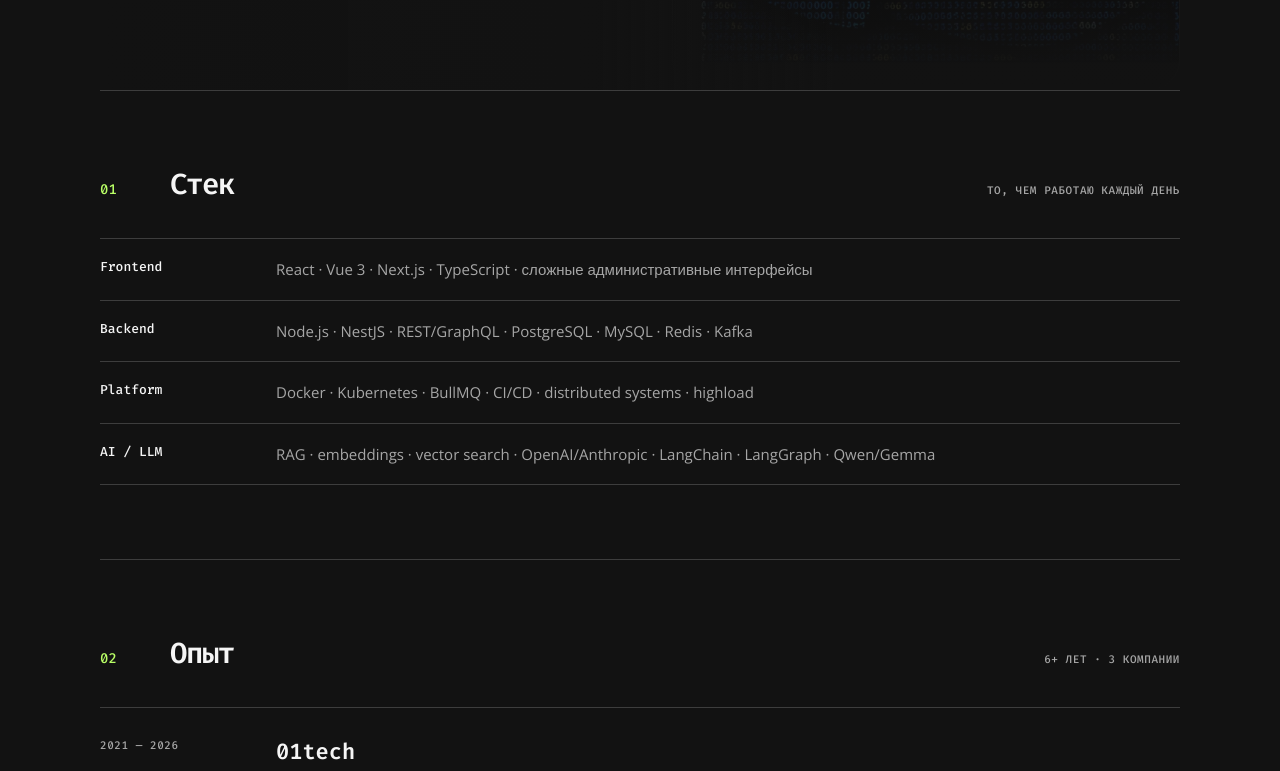
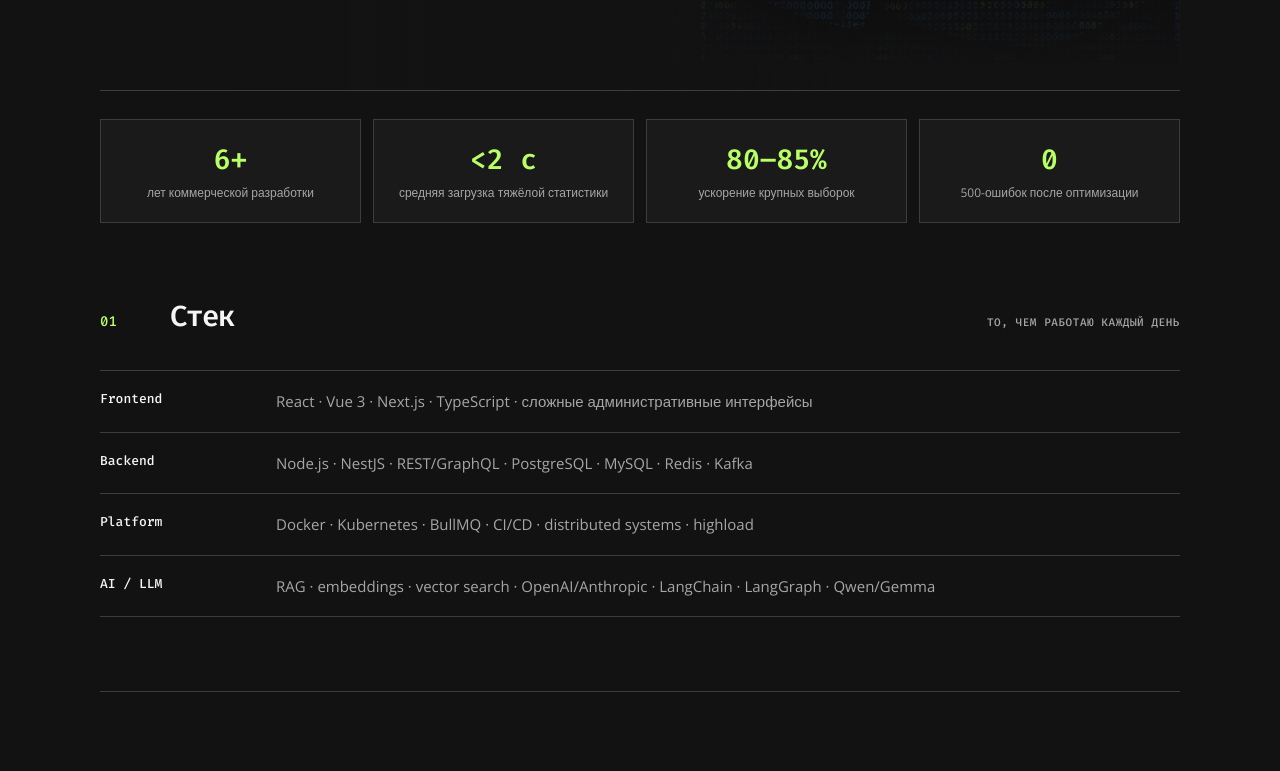
Before and after one commit to IgorJin/my-site, a Next.js app in the folder apps/web/: page / in a window 1280 px wide. Shown: the part 1109-1880 px from the top of the page. Built offline with nearby package versions, Linux system fonts and the light colour scheme.

Commit message:
Turn portfolio into web CV

```diff
--- a/apps/web/app/layout.tsx
+++ b/apps/web/app/layout.tsx
@@ -3,8 +3,8 @@
 import './styles.css';
 
 export const metadata: Metadata = {
-  title: 'Игорь Зубенко — Senior Fullstack Engineer',
-  description: 'Цифровая визитка senior fullstack/backend-инженера.',
+  title: 'Игорь Зубенко — CV | Senior Fullstack Engineer',
+  description: 'CV Игоря Зубенко — Senior Fullstack / Backend + AI Engineer.',
 };
 
 export default function RootLayout({ children }: Readonly<{ children: ReactNode }>) {
--- a/apps/web/app/page.tsx
+++ b/apps/web/app/page.tsx
@@ -62,6 +62,8 @@
       'Разработал dashboard для агрегации статистики из распределённых баз данных и внутренних сервисов.',
       'Реализовал кэширование больших объёмов статистики через отдельную базу курсоров.',
       'Оптимизировал тяжёлые запросы: средняя загрузка крупных выборок стала меньше 2 секунд, ускорение — около 80–85%; устранил timeout 500-ошибки.',
+      'Сократил цикл изменения правил с разработки, тестирования и релиза до настройки через административный интерфейс, сэкономив десятки человеко-часов на итерациях.',
+      'Использовал Claude Code для ускорения разработки новых разделов, генерации кода и рефакторинга с ручным контролем архитектуры и качества.',
     ],
   },
   {
@@ -93,6 +95,12 @@
   { label: 'Telegram', value: '@jeenje', href: 'https://t.me/jeenje' },
   { label: 'GitHub', value: 'github.com/IgorJin', href: 'https://github.com/IgorJin' },
   { label: 'Телефон', value: '+7 981 914-77-68', href: 'tel:+79819147768' },
+];
+const metrics = [
+  ['6+', 'лет коммерческой разработки'],
+  ['<2 с', 'средняя загрузка тяжёлой статистики'],
+  ['80–85%', 'ускорение крупных выборок'],
+  ['0', '500-ошибок после оптимизации'],
 ];
 
 function SectionHeading({ number, title, note }: { number: string; title: string; note: string }) {
@@ -164,6 +172,14 @@
           </div>
         </aside>
       </header>
+      <section className="cv-metrics" aria-label="Ключевые показатели">
+        {metrics.map(([value, label]) => (
+          <div className="metric-card" key={value}>
+            <strong>{value}</strong>
+            <span>{label}</span>
+          </div>
+        ))}
+      </section>
       <section className="section" id="stack">
         <SectionHeading number="01" title="Стек" note="то, чем работаю каждый день" />
         <div className="stack-list">
@@ -231,12 +247,19 @@
       </section>
       <section className="section ai-note" id="ai">
         <SectionHeading number="04" title="AI / LLM" note="инженерный подход" />
-        <p>
-          Использую Claude Code, Codex, Cursor и локальные модели как часть production-процесса:
-          декомпозиция, генерация, рефакторинг, тесты и ручная проверка результата. Практический
-          фокус — RAG, embeddings, vector search, tool use и интеграция LLM в пользовательские
-          сценарии.
-        </p>
+        <ul className="cv-list">
+          <li>Практический опыт с OpenAI API, Anthropic API и локальными LLM через LM Studio.</li>
+          <li>RAG, embeddings, vector databases и поиск по локальной кодовой базе.</li>
+          <li>Эксперименты с Qwen/Gemma для анализа кода, AI-assisted разработки и локальных workflow.</li>
+          <li>Claude Code, Codex и Cursor для декомпозиции, генерации, рефакторинга и ревью.</li>
+        </ul>
+      </section>
+      <section className="section education-section" id="education">
+        <SectionHeading number="05" title="Образование" note="техническая база" />
+        <div className="education-card">
+          <strong>СПбГЭТУ «ЛЭТИ»</strong>
+          <span>2013 — 2019 · Магистр радиотехники и телекоммуникаций</span>
+        </div>
       </section>
       <footer className="contact-footer" id="contact">
         <div>
--- a/apps/web/app/styles.css
+++ b/apps/web/app/styles.css
@@ -172,6 +172,33 @@
   align-self: end;
   border: 1px solid var(--line);
   background: var(--surface);
+}
+.cv-metrics {
+  display: grid;
+  grid-template-columns: repeat(4, minmax(0, 1fr));
+  gap: 12px;
+  padding: 28px 0 0;
+}
+.metric-card {
+  display: grid;
+  min-height: 104px;
+  align-content: center;
+  gap: 7px;
+  padding: 16px;
+  border: 1px solid var(--line);
+  background: var(--surface);
+  text-align: center;
+}
+.metric-card strong {
+  color: var(--accent);
+  font:
+    600 28px 'Fira Code',
+    monospace;
+}
+.metric-card span {
+  color: var(--muted);
+  font-size: 12px;
+  line-height: 1.35;
 }
 .avatar {
   padding: 26px 26px 23px;
@@ -359,6 +386,32 @@
   font-size: 16px;
   line-height: 1.7;
 }
+.cv-list {
+  max-width: 800px;
+  margin: -5px 0 0 70px;
+  padding-left: 20px;
+  color: var(--muted);
+  font-size: 16px;
+  line-height: 1.7;
+}
+.cv-list li {
+  margin-bottom: 7px;
+}
+.education-card {
+  display: grid;
+  gap: 8px;
+  padding: 22px 24px;
+  border: 1px solid var(--line);
+  background: var(--surface);
+}
+.education-card strong {
+  font:
+    600 20px 'Fira Code',
+    monospace;
+}
+.education-card span {
+  color: var(--muted);
+}
 .contact-footer {
   display: grid;
   grid-template-columns: 1fr 1fr;
@@ -441,6 +494,10 @@
   .facts-card {
     max-width: 440px;
   }
+  .cv-metrics {
+    grid-template-columns: repeat(2, minmax(0, 1fr));
+    padding-top: 18px;
+  }
   .section {
     padding: 55px 0;
   }
@@ -469,6 +526,9 @@
   .ai-note > p {
     margin: 0;
   }
+  .cv-list {
+    margin: 0;
+  }
   .contact-footer {
     padding-bottom: 70px;
   }
```
